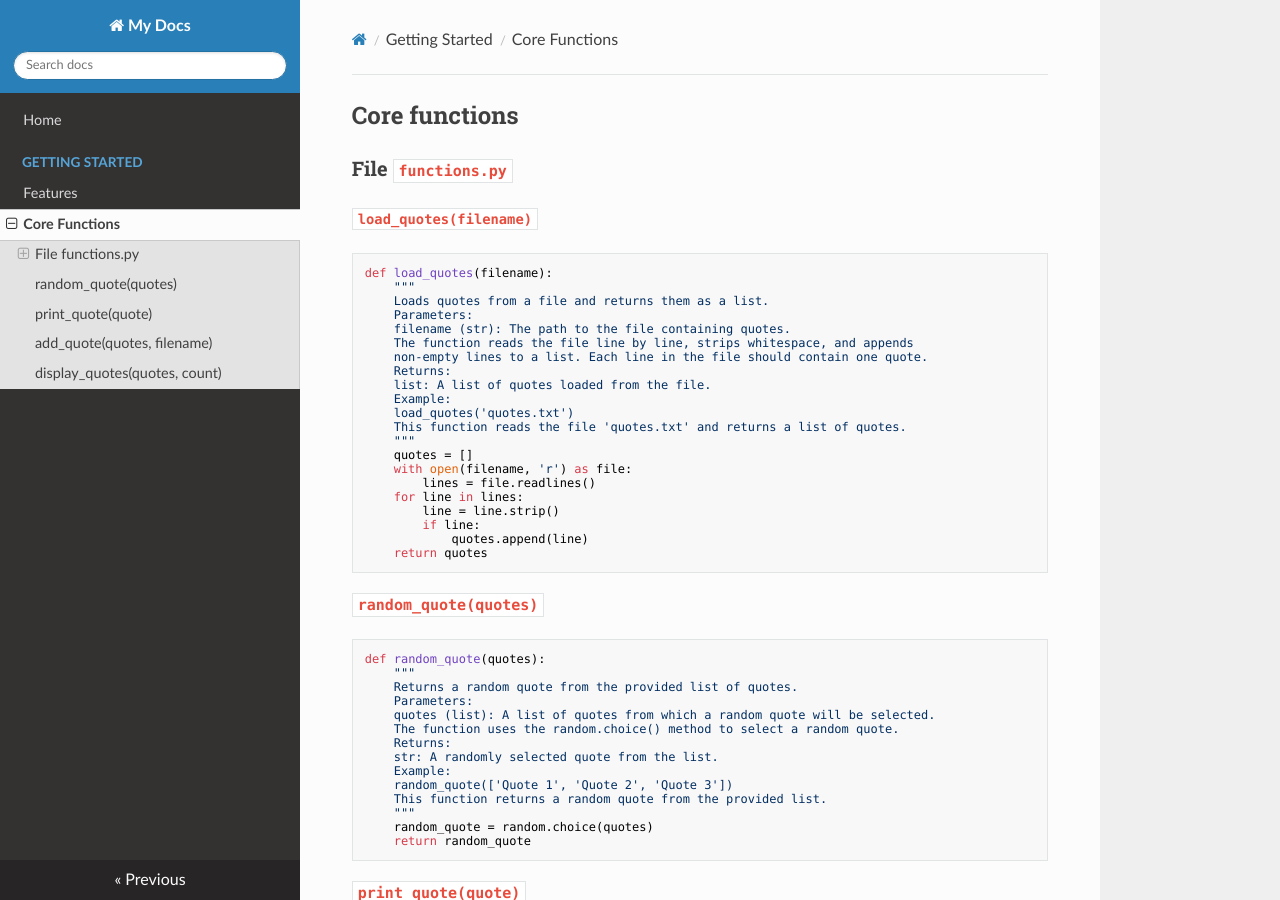
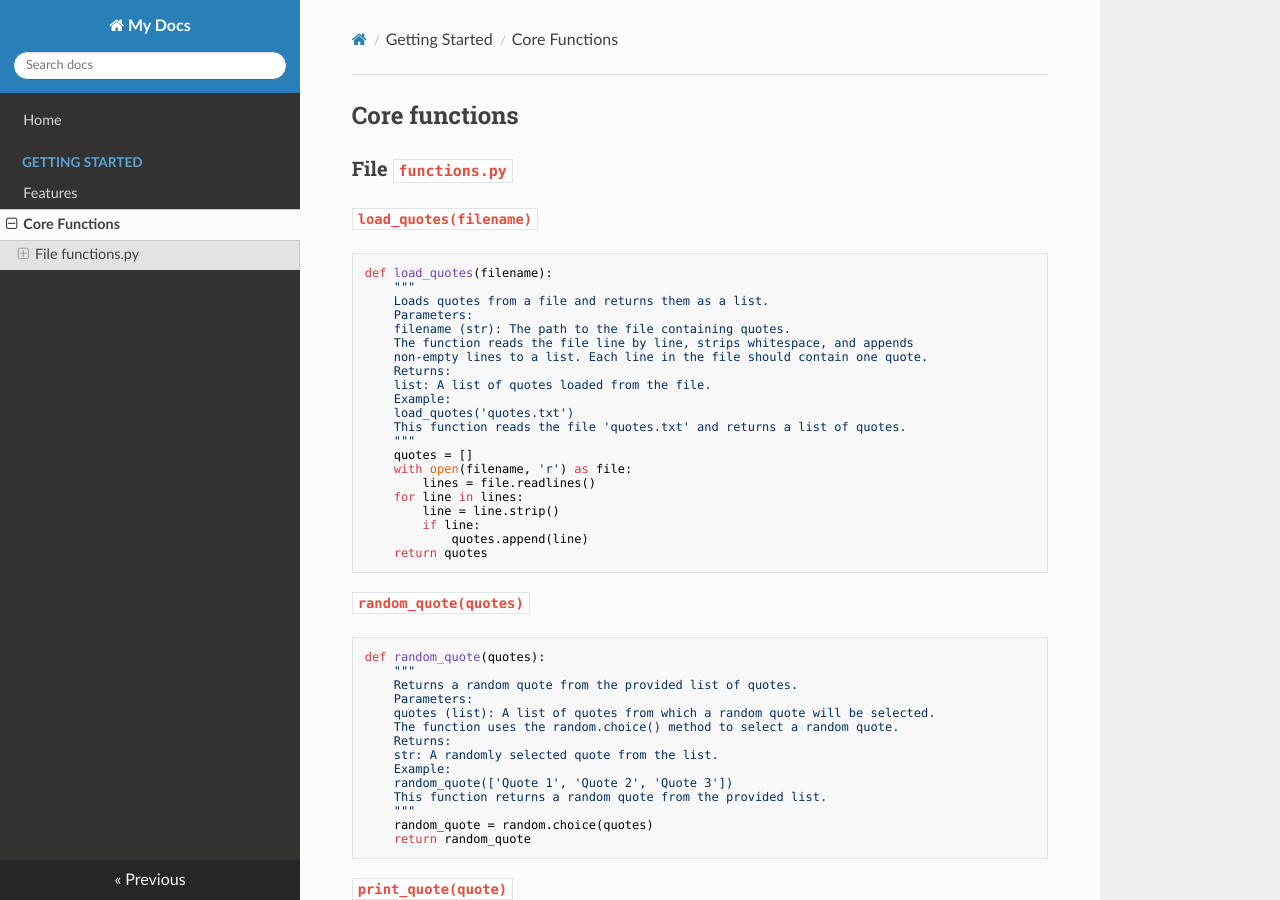
Before and after one commit to efrei-git/aritmetika-docs-douga19, an MkDocs documentation site: the page built from docs/features/functions.md, in a window 1280 px wide and 900 px high. Built offline with MkDocs 1.6.1, drawn with Linux system fonts in a browser that asks for light colours; nearby versions of some CDN libraries.

Commit message:
Typo functions.md

````diff
--- a/docs/features/functions.md
+++ b/docs/features/functions.md
@@ -28,7 +28,7 @@ def load_quotes(filename):
     return quotes
 ```
 
-### `random_quote(quotes)`
+#### `random_quote(quotes)`
 
 ```python
 def random_quote(quotes):
@@ -47,7 +47,7 @@ def random_quote(quotes):
     return random_quote
 ```
 
-### `print_quote(quote)`
+#### `print_quote(quote)`
 
 ```python
 def print_quote(quote):
@@ -82,7 +82,7 @@ def view_quotes(quotes):
         print_quote(quote)
 ```
 
-### `add_quote(quotes, filename)`
+#### `add_quote(quotes, filename)`
 
 ```python
 def add_quote(quotes, filename):
@@ -107,7 +107,7 @@ def add_quote(quotes, filename):
     print("Quote added successfully!")
 ```
 
-### `display_quotes(quotes, count)`
+#### `display_quotes(quotes, count)`
 
 ```python
 def display_quotes(quotes, count):
````
